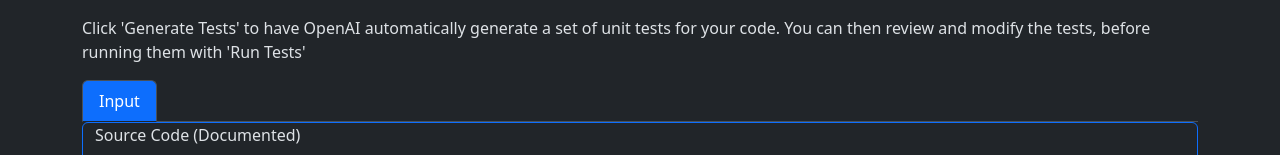
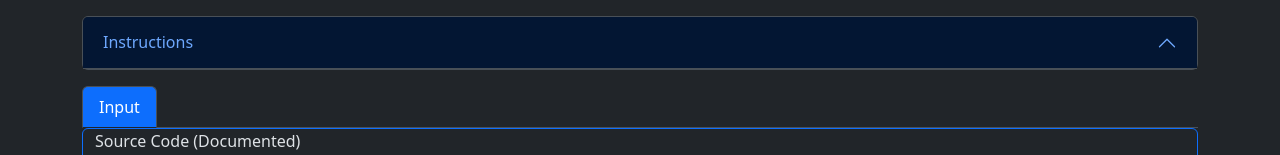
Before and after one commit to villesalmela/CodeQA, a Python web app: template app/qcl/templates/test.html.j2 in a window 1280 px wide. Shown: the part 152-307 px from the top of the page. Run offline with Jinja, Linux system fonts and the light colour scheme; the template is opened without the code that fills it: most values are stand-ins (such as "Sample title", 1, 10 or a date in 2020); form fields are guessed from the names that the template uses; some libraries are stand-ins or nearby versions.

Commit message:
add instructions to new-function workflow pages

```diff
--- a/app/qcl/templates/classify.html.j2
+++ b/app/qcl/templates/classify.html.j2
@@ -1,3 +1,4 @@
+{% from 'instructions.html.j2' import instructions %}
 {% extends 'base.html.j2' %}
 {% block head%}
 {% include 'load_jquery.html' %}
@@ -17,9 +18,8 @@
 </nav>
 </div>
 <div class="container">
-<p>Give your function and name and describe its use case. Click 'Generate Keywords' to have OpenAI
-    automatically generate a list of relevant keywords for you. You can modify the results before saving the function.
-</p>
+{{ instructions("Finally, give your function a name and describe its use case.<br>
+Fill in some keywords to help categorize your function or click 'Generate Keywords' to have AI help you out.") }}
 {% include 'error_form.html.j2' %}
 {% if error %}
 <div class="container rounded border border-danger">
--- a/app/qcl/templates/test.html.j2
+++ b/app/qcl/templates/test.html.j2
@@ -1,3 +1,4 @@
+{% from 'instructions.html.j2' import instructions %}
 {% from 'tabs.html.j2' import input_tab, output_tab %}
 {% extends 'base.html.j2' %}
 {% block head %}
@@ -20,9 +21,11 @@
 </nav>
 </div>
 <div class="container">
-<p>Click 'Generate Tests' to have OpenAI automatically generate a set of unit tests for your code.
-    You can then review and modify the tests, before running them with 'Run Tests'
-</p>
+{{ instructions("Now we'll generate unit tests for your code, and then run the tests.<br><br>
+First, click 'Generate Tests' and AI will whip up some tests for you.<br>
+You can now review the generated tests, and modify them before the next step.<br><br>
+Second, click 'Run Tests' and see how well the tests performed.<br>
+You can now adjust both the code and tests, and re-run the tests as many times as needed.") }}
 {{ input_tab() }}
 {% include 'error_form.html.j2' %}
 {% if error %}
```
Also changed, not shown: app/qcl/templates/add.html.j2 (+7 -0 lines), app/qcl/templates/doc.html.j2 (+4 -3 lines).
